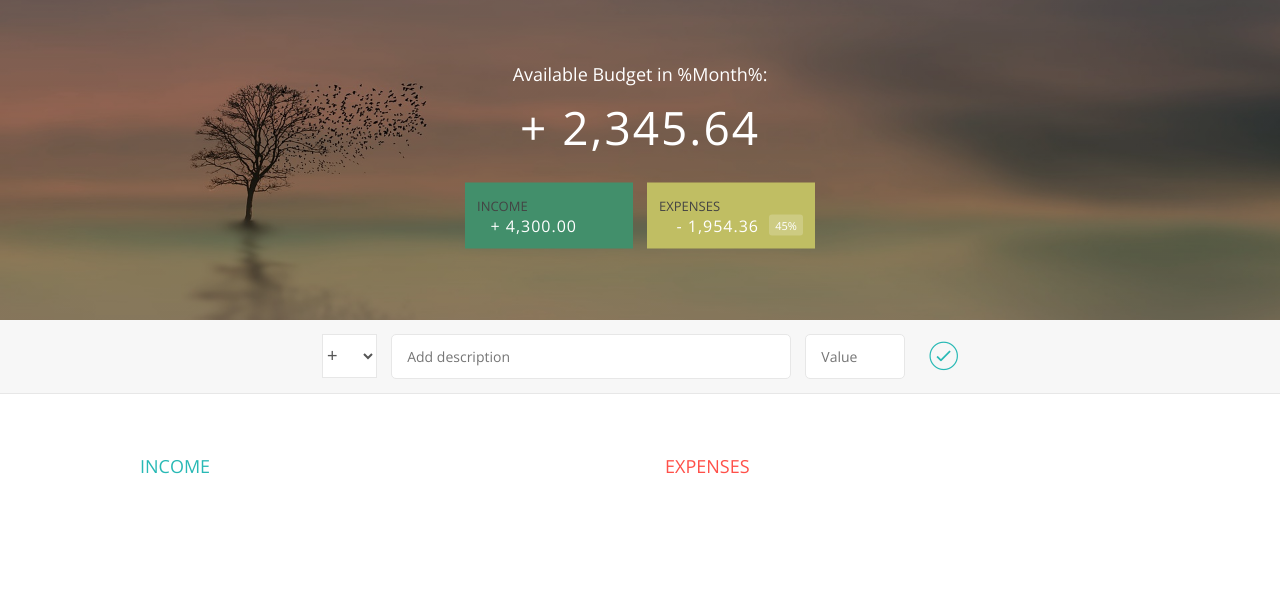
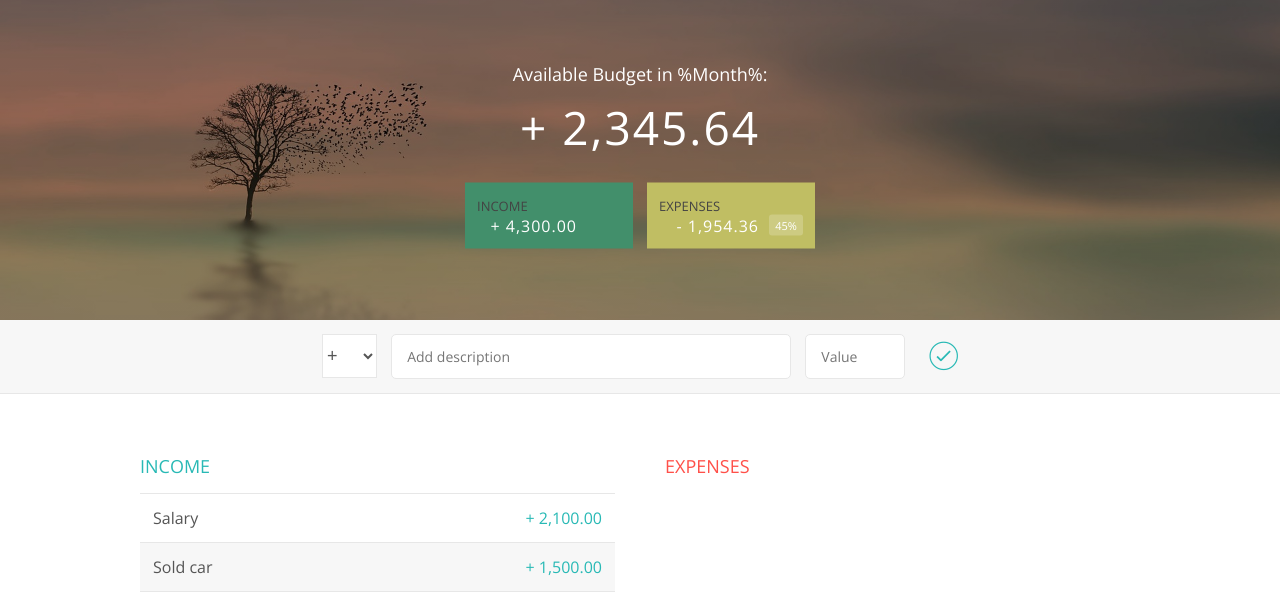
Before and after one commit to jimmjy/budgetapp, a plain HTML site: page index.html in a window 1280 px wide. Both pictures are taken after a click on the button 943 px from the left and 357 px from the top of the page. Drawn offline with nearby package versions, Linux system fonts and the light colour scheme.

Commit message:
setup JS modules and some DOM functions

```diff
--- a/actions/app.js
+++ b/actions/app.js
@@ -0,0 +1,75 @@
+// budget module
+var budgetController = (function() {
+
+    //some code
+
+
+})();
+
+//User interface module
+var UIController = (function(){
+
+    //creating an object for the classnames incase we change them down the road
+    var classNames = {
+        inputType: '.add__type',
+        inputDescription: '.add__description',
+        inputValue: '.add__value',
+        inputButton: '.add__btn'
+    }
+
+    return {
+        //public functions
+        getInput: function() {
+            //return and object with all the values read at once, DRY
+            return {
+                type: document.querySelector(classNames.inputType).value,
+                description: document.querySelector(classNames.inputDescription).value,
+                value: document.querySelector(classNames.inputValue).value
+            };
+            // inc for income and exp for expenses
+        },
+
+        getClassNames: function() {
+            return classNames;
+        }
+    };
+})();
+
+// event controller to tie UI and buget controllers together
+
+var controller = (function(budgetCtrl, UICtrl) {
+
+    var setupEventListeners = function() {
+        //get classnames from UI controller
+        var DOM = UICtrl.getClassNames();
+
+    //event listeners to detect either the enter key or mouse click on btn
+        document.querySelector(DOM.inputButton).addEventListener('click', ctrlAddItem);
+
+        document.addEventListener('keypress', function(event) {
+            if(event.key === 'Enter') {
+                ctrlAddItem();
+            };
+        });
+    }
+
+    var ctrlAddItem = function() {
+        // 1. get the field input data
+        var input = UICtrl.getInput();
+
+        // 2. Add item to the budget controller
+        // 3. Add the new item to the UI controller
+        // 4. Calculate the budget
+        // 5. display the budget on the UI interface
+    };
+
+    return {
+        init: function() {
+            setupEventListeners();
+        }
+    };
+
+})(budgetController, UIController);
+
+//initialize application
+controller.init();
--- a/index.html
+++ b/index.html
@@ -2,6 +2,7 @@
 <html lang="en">
     <head>
         <meta charset="UTF-8">
+        <meta name="viewport" content="width=device-width,initial-scale=1">
         <link href="https://fonts.googleapis.com/css?family=Open+Sans:100,300,400,600" rel="stylesheet" type="text/css">
         <link href="http://code.ionicframework.com/ionicons/2.0.1/css/ionicons.min.css" rel="stylesheet" type="text/css">
         <link type="text/css" rel="stylesheet" href="styles/style.css">
@@ -56,7 +57,7 @@
 
                     <div class="income__list">
 
-                        <!--
+
                         <div class="item clearfix" id="income-0">
                             <div class="item__description">Salary</div>
                             <div class="right clearfix">
@@ -76,7 +77,7 @@
                                 </div>
                             </div>
                         </div>
-                        -->
+
 
                     </div>
                 </div>
--- a/styles/style.css
+++ b/styles/style.css
@@ -280,3 +280,7 @@ h2 {
 
 .unpaid .item__percentage { box-shadow: 0 2px 6px 0 rgba(0, 0, 0, 0.1); }
 .unpaid:hover .item__description { font-weight: 900; }
+
+@media screen and (max-width: 900px) {
+
+}
```
